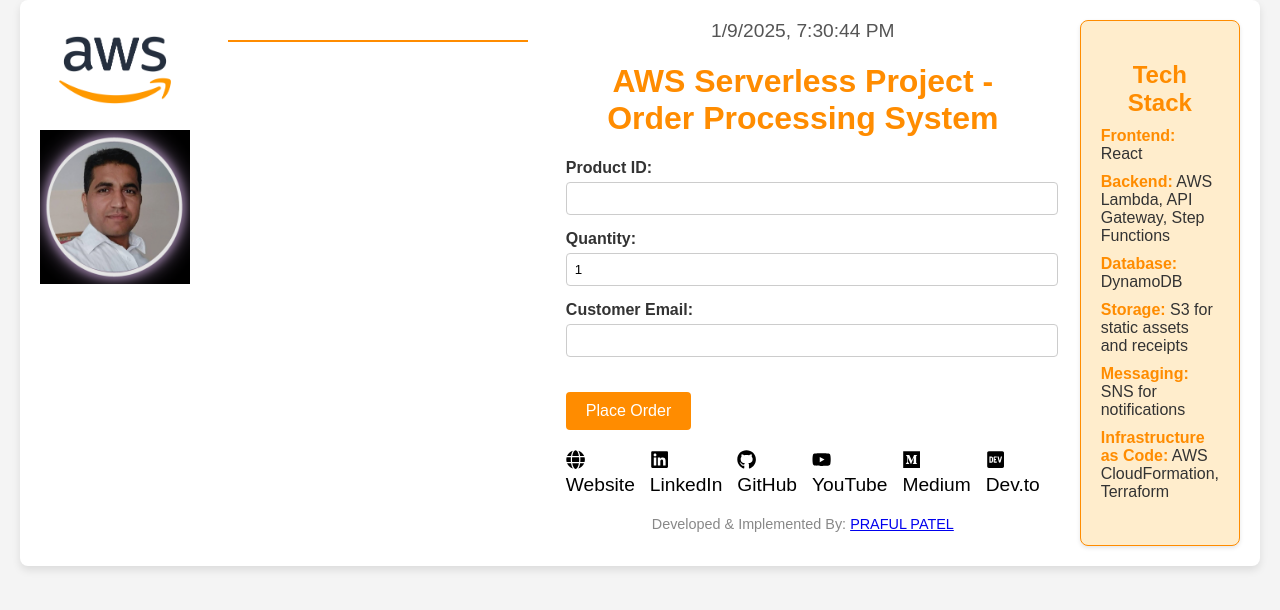
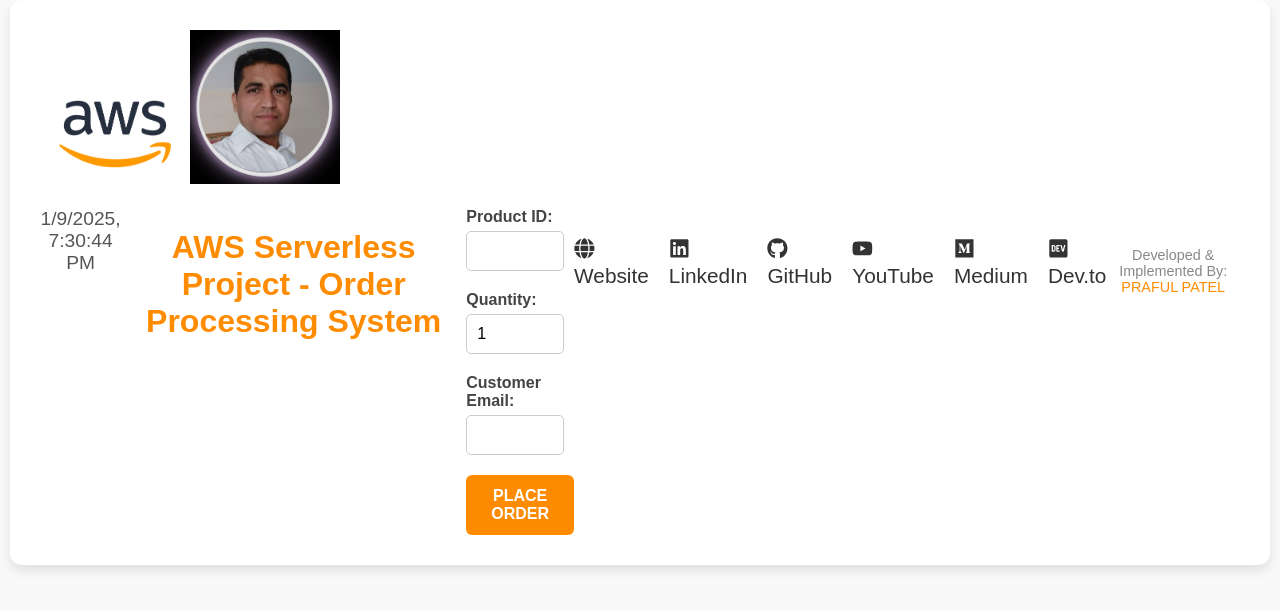
Before and after one commit to prafulpatel16/aws-order-proccessing-system, a React (Create React App) app in the folder frontend/: page / in a window 1280 px wide. Shown: the top 610 px of the page. Built offline with nearby package versions, Linux system fonts and the light colour scheme.

Commit message:
fixed frontend11

```diff
--- a/frontend/src/App.js
+++ b/frontend/src/App.js
@@ -70,16 +70,15 @@
 
   return (
     <div className="order-form-container">
+      <div className="content-container">
         {/* Logo Section */}
-      <div className="logo-container-vertical">
+        <div className="logo-section">
           <img src={awsLogo} alt="AWS Logo" className="logo aws-logo" />
           <img src={prafulLogo} alt="Praful Logo" className="logo praful-logo" />
         </div>
 
-      {/* Separator Line */}
-      <div className="separator">
-        <hr className="styled-line" />
-      </div>
+        {/* Vertical Separator */}
+        <div className="vertical-separator"></div>
 
         {/* Left Panel - Main Form */}
         <div className="left-panel">
@@ -159,18 +158,6 @@
             </p>
           </div>
         </div>
-
-      {/* Right Panel - Tech Stack */}
-      <div className="right-panel">
-        <h2>Tech Stack</h2>
-        <ul>
-          <li><span>Frontend:</span> React</li>
-          <li><span>Backend:</span> AWS Lambda, API Gateway, Step Functions</li>
-          <li><span>Database:</span> DynamoDB</li>
-          <li><span>Storage:</span> S3 for static assets and receipts</li>
-          <li><span>Messaging:</span> SNS for notifications</li>
-          <li><span>Infrastructure as Code:</span> AWS CloudFormation, Terraform</li>
-        </ul>
       </div>
     </div>
   );
--- a/frontend/src/OrderForm.css
+++ b/frontend/src/OrderForm.css
@@ -1,99 +1,63 @@
+/* Global Styles */
 body {
   font-family: Arial, sans-serif;
-  background-color: #f4f4f4;
+  background-color: #f9f9f9;
   margin: 0;
   padding: 0;
+  color: #333;
 }
 
+/* Logo Section */
 .logo-container-vertical {
   display: flex;
   flex-direction: column; /* Stack logos vertically */
   align-items: center; /* Center align logos */
-  margin-bottom: 20px;
+  margin-right: 20px; /* Add space between the logos and the vertical line */
 }
 
 .logo {
   max-width: 150px;
-  margin-bottom: 10px; /* Add space between logos */
+  margin-bottom: 20px; /* Space between AWS and Praful logos */
 }
 
-.separator {
-  width: 100%;
-  text-align: center;
-  margin: 20px 0;
+/* Vertical Separator Line */
+.vertical-separator {
+  width: 2px;
+  background-color: #ff8c00; /* Vibrant orange */
+  height: 90%; /* Extend to almost full container height */
+  margin: 0 20px; /* Add horizontal spacing for separation */
 }
 
-.styled-line {
-  border: none;
-  border-top: 2px solid #ff8c00; /* Orange color */
-  width: 80%;
-  margin: 0 auto;
-}
-
-.reduced-textbox {
-  width: 70%; /* Reduce textbox width */
-}
-
-.form-group {
-  margin-bottom: 20px; /* Add spacing between form fields */
-}
-
-.submit-button {
-  margin-top: 20px;
-}
-
+/* Order Form Container */
 .order-form-container {
   display: flex;
   justify-content: space-between;
-  padding: 20px;
+  align-items: flex-start;
+  padding: 30px;
   margin: auto;
   max-width: 1200px;
   background-color: #fff;
-  border-radius: 8px;
-  box-shadow: 0 4px 8px rgba(0, 0, 0, 0.1);
+  border-radius: 12px;
+  box-shadow: 0 6px 12px rgba(0, 0, 0, 0.1);
 }
 
+/* Left Panel (Logo and Form Section) */
 .left-panel {
-  flex: 2;
-  margin-right: 20px;
+  display: flex;
+  align-items: flex-start;
 }
 
-.right-panel {
-  flex: 1;
-  margin-left: 20px;
-  padding: 20px;
-  background-color: #ffedcc; /* Light orange background */
-  border: 1px solid #ff8c00; /* Orange border */
-  border-radius: 8px;
-  box-shadow: 0 2px 4px rgba(0, 0, 0, 0.1);
+.logo-and-line {
+  display: flex;
 }
 
-.right-panel h2 {
-  margin-bottom: 10px;
-  font-size: 1.5rem;
-  color: #ff8c00; /* Orange color */
-  text-align: center;
-}
-
-.right-panel ul {
-  list-style-type: none;
-  padding: 0;
-  margin: 0;
-}
-
-.right-panel ul li {
-  margin-bottom: 10px;
-  font-size: 1rem;
-  color: #333;
-}
-
-.right-panel ul li span {
-  font-weight: bold;
-  color: #ff8c00; /* Orange color */
+.form-container {
+  flex: 2;
+  margin-left: 20px; /* Space between the vertical line and form */
 }
 
 .time-display {
-  margin-bottom: 20px;
+  margin-bottom: 25px;
   font-size: 1.2rem;
   color: #555;
   text-align: center;
@@ -101,42 +65,54 @@
 
 h1.title {
   text-align: center;
-  color: #ff8c00; /* Orange color */
+  color: #ff8c00;
+  margin-bottom: 25px;
 }
 
 .form-group {
-  margin-bottom: 15px;
+  margin-bottom: 20px;
 }
 
 .form-group label {
   font-weight: bold;
-  color: #333;
+  display: block;
+  margin-bottom: 5px;
+  color: #444;
 }
 
 .form-group input {
-  width: 100%;
-  padding: 8px;
-  margin-top: 5px;
+  width: 70%; /* Reduced textbox width */
+  padding: 10px;
+  font-size: 1rem;
   border: 1px solid #ccc;
-  border-radius: 4px;
+  border-radius: 5px;
+  transition: border-color 0.2s;
+}
+
+.form-group input:focus {
+  border-color: #ff8c00; /* Orange border on focus */
+  outline: none;
 }
 
 button.submit-button {
-  background-color: #ff8c00; /* Orange color */
+  background-color: #ff8c00;
   color: #fff;
   border: none;
-  padding: 10px 20px;
-  border-radius: 4px;
+  padding: 12px 25px;
+  font-size: 1rem;
+  font-weight: bold;
+  text-transform: uppercase;
+  border-radius: 6px;
   cursor: pointer;
-  font-size: 1rem;
+  transition: background-color 0.3s;
 }
 
 button.submit-button:hover {
-  background-color: #ff6a00; /* Darker orange on hover */
+  background-color: #e67600;
 }
 
 .success-message {
-  color: green;
+  color: #28a745; /* Green */
   font-weight: bold;
   margin-top: 15px;
 }
@@ -147,22 +123,104 @@
   margin-top: 10px;
 }
 
+/* Right Panel (Tech Stack Section) */
+.right-panel {
+  flex: 1;
+  margin-left: 20px;
+  padding: 20px;
+  background-color: #fff7e6; /* Soft orange background */
+  border: 1px solid #ffcc99; /* Light orange border */
+  border-radius: 8px;
+  box-shadow: 0 2px 4px rgba(0, 0, 0, 0.1);
+}
+
+.right-panel h2 {
+  margin-bottom: 15px;
+  font-size: 1.5rem;
+  color: #ff8c00;
+  text-align: center;
+  font-weight: bold;
+}
+
+.right-panel ul {
+  list-style: none;
+  padding: 0;
+  margin: 0;
+}
+
+.right-panel ul li {
+  margin-bottom: 15px;
+  font-size: 1rem;
+  color: #444;
+  line-height: 1.5;
+}
+
+.right-panel ul li span {
+  font-weight: bold;
+  color: #ff8c00;
+}
+
+/* Social Links */
 .social-links {
   display: flex;
   justify-content: center;
-  gap: 15px;
-  margin-top: 20px;
+  gap: 20px;
+  margin-top: 30px;
 }
 
 .social-links a {
   text-decoration: none;
   color: inherit;
-  font-size: 1.2rem;
+  font-size: 1.3rem;
+  transition: color 0.2s;
 }
 
+.social-links a:hover {
+  color: #ff8c00;
+}
+
+/* Footer */
 .footer {
   text-align: center;
-  margin-top: 20px;
+  margin-top: 25px;
   font-size: 0.9rem;
   color: #888;
 }
+
+.footer a {
+  color: #ff8c00;
+  text-decoration: none;
+}
+
+.footer a:hover {
+  text-decoration: underline;
+}
+
+/* Media Queries */
+@media (max-width: 768px) {
+  .order-form-container {
+    flex-direction: column;
+    padding: 20px;
+  }
+
+  .logo-and-line {
+    flex-direction: column;
+  }
+
+  .vertical-separator {
+    display: none; /* Hide vertical separator on smaller screens */
+  }
+
+  .form-container {
+    margin: 0; /* Remove left margin */
+  }
+
+  .form-group input {
+    width: 100%; /* Full width for inputs */
+  }
+
+  .social-links {
+    flex-wrap: wrap;
+    gap: 15px;
+  }
+}
```
Lines whose indentation alone changed are shown as unchanged.
